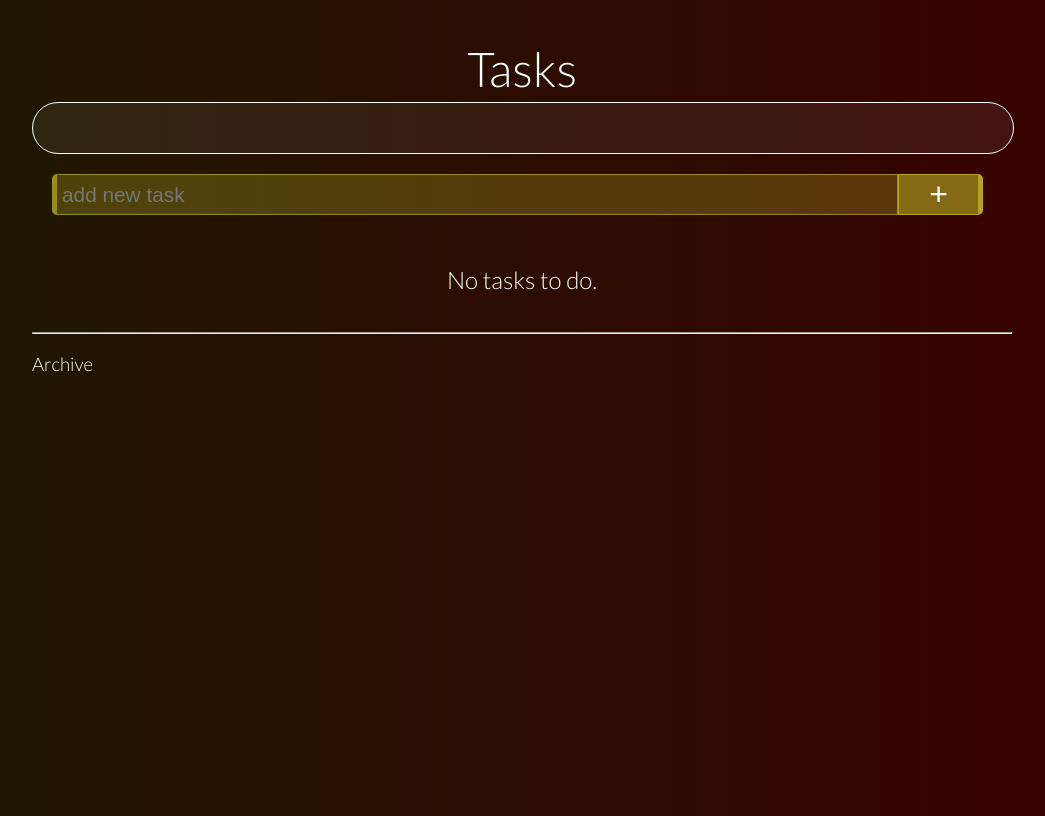
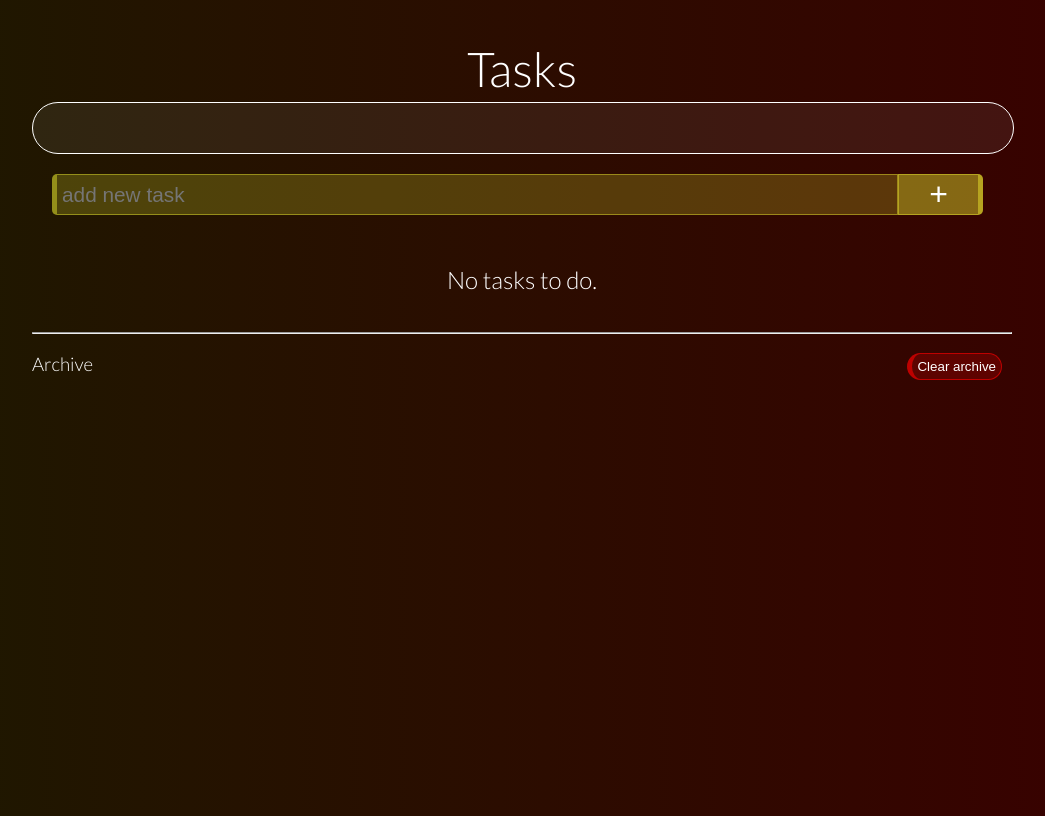
Before and after one commit to santosalan/todo-list, a Vue app: page / in a window 1280 px wide. Shown: the whole page, without its empty margins (118-1163 px from the left). Built offline with nearby package versions, Linux system fonts and the light colour scheme.

Commit message:
[Feature] Archive list

```diff
--- a/src/App.vue
+++ b/src/App.vue
@@ -22,6 +22,15 @@ export default {
     color: #FFF;
   }
 
+  .btn {
+    border: solid 1px #0009;
+    border-left: solid 5px #0009;
+    border-radius: 15px;
+    margin-right: 10px;
+    cursor: pointer;
+    user-select: none;
+  }
+
   #app {
     display: flex;
     flex: 1;
--- a/src/bus.js
+++ b/src/bus.js
@@ -23,6 +23,13 @@ export default new Vue({
       this.$on('ARCHIVE_ITEM', fn);
     },
 
+    clearArchived(filter) {
+      this.$emit('CLEAR_ARCHIVED', filter);
+    },
+    onClearArchived(fn) {
+      this.$on('CLEAR_ARCHIVED', fn);
+    },
+
     detachItem(item) {
       this.$emit('DETACH_ITEM', item);
     },
--- a/src/components/Todo.vue
+++ b/src/components/Todo.vue
@@ -79,7 +79,18 @@
             item.archived = !item.archived;
           }
         });
-      })
+      });
+
+      Bus.onClearArchived(filter => {
+        console.log(filter);
+        const filteredItems = this.items.filter(i => {
+                                return filter === 'all'
+                                              ? !i.archived
+                                              : !i.archived || i.done === !(filter === 'done')
+                              });
+
+        this.items = filteredItems;
+      });
     },
     mounted() {
       let tasks = JSON.parse(localStorage.getItem("TodoListItems"));
--- a/src/components/TodoItem.vue
+++ b/src/components/TodoItem.vue
@@ -79,7 +79,7 @@
 
   .archived {
     /*background: #9998;*/
-    opacity: 0.3;
+    opacity: 0.5;
   }
 
   .archived:hover {
--- a/src/components/TodoList.vue
+++ b/src/components/TodoList.vue
@@ -7,23 +7,44 @@
       No tasks to do.
     </div>
     <hr />
-    <h3>Archive</h3>
+    <h3>
+      Archive
+      <button class="btn clear" @click="clear">Clear archive</button>
+    </h3>
     <div class="area">
       <TodoItem v-for="item in archiveds" :key="item.action" :item="item"/>
     </div>
+
+    <Modal title="Clear Archive" :fnClose="closeModalClear" v-if="modalClearShow">
+      <div slot="body">
+        Abc
+      </div>
+      <div slot="actions">
+        <button class="btn" @click="clearArchived('all')">All</button>
+        <button class="btn" @click="clearArchived('done')">Done</button>
+        <button class="btn" @click="clearArchived('undone')">Undone</button>
+      </div>
+    </Modal>
   </div>
 </template>
 
 <script>
   import Bus from '@/bus';
   import TodoItem from '@/components/TodoItem';
+  import Modal from '@/components/Modal';
 
   export default {
     components: {
-      TodoItem
+      TodoItem,
+      Modal,
     },
     props: {
       items: Array
+    },
+    data() {
+      return {
+        modalClearShow: false,
+      }
     },
     computed: {
       tasks() {
@@ -31,6 +52,20 @@
       },
       archiveds() {
         return this.items.filter(i => { return i.archived });
+      }
+    },
+    methods: {
+      clear() {
+        this.modalClearShow = true;
+      },
+      clearArchived(filter) {
+        Bus.clearArchived(filter);
+
+        this.closeModalClear();
+      },
+
+      closeModalClear() {
+        this.modalClearShow = false;
       }
     }
   }
@@ -52,4 +87,17 @@
     font-weight: 300;
     text-align: center;
   }
+
+  .clear {
+    float: right;
+    border-color: #F009;
+    background: #F003;
+    padding: 5px;
+    color: #FFF;
+    cursor: pointer;
+  }
+
+  .clear:hover {
+    background: #F006;
+  }
 </style>
```
Lines whose indentation alone changed are shown as unchanged.
